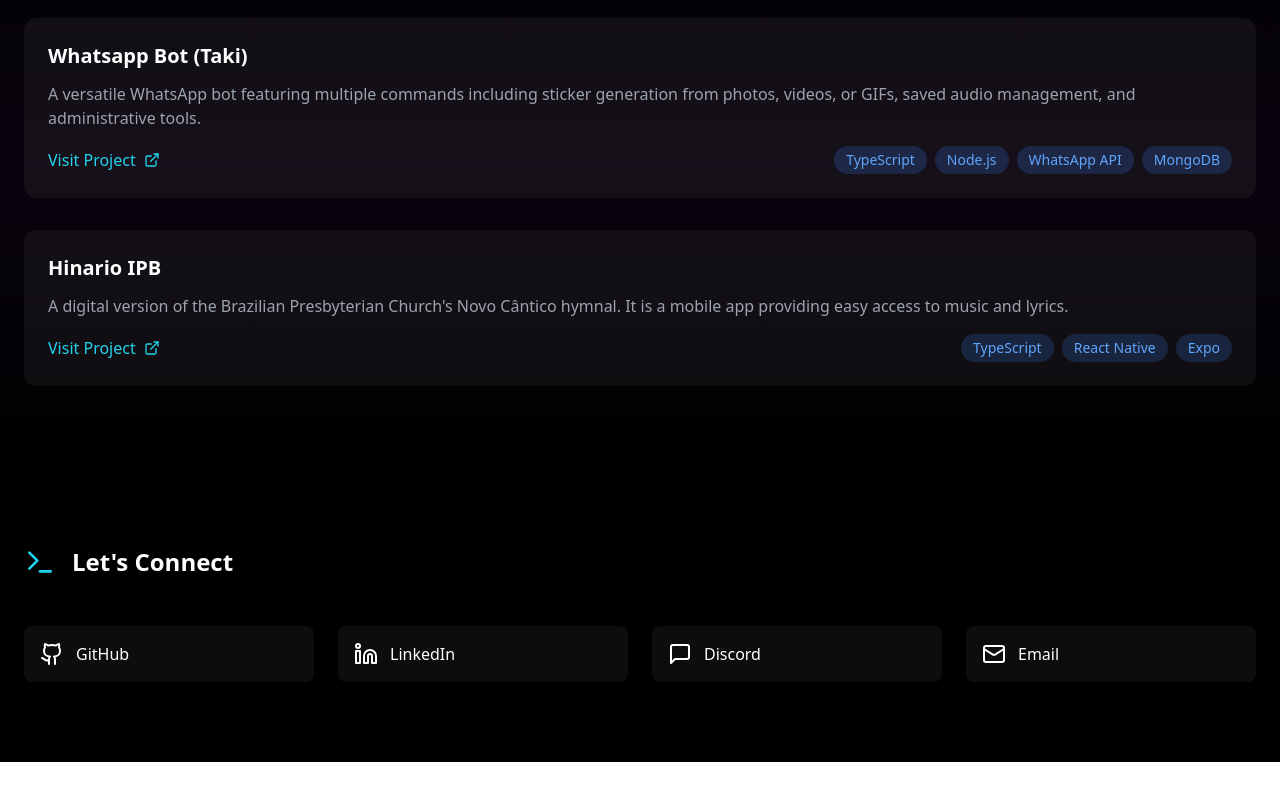
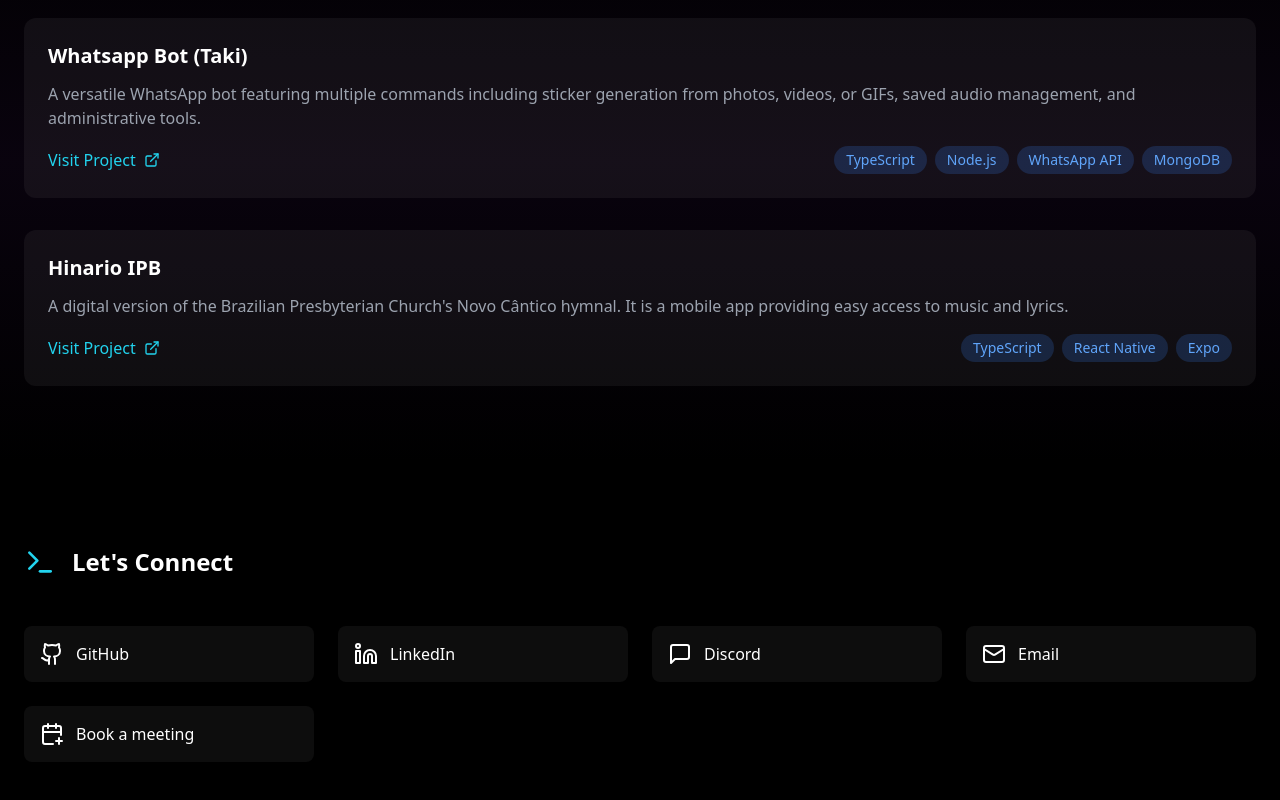
Before and after one commit to fm1randa/filipemiranda.dev, a React (Vite) app: page / in a window 1280 px wide. Shown: the part 1276-2076 px from the top of the page. Before the commit the page ends 2038 px from the top, so only its background shows below. Built offline with nearby package versions, Linux system fonts and the light colour scheme.

Commit message:
feat: add booking link and translation for meeting scheduling in App component

```diff
--- a/src/App.tsx
+++ b/src/App.tsx
@@ -9,6 +9,7 @@ import {
   Code2,
   Terminal,
   Blocks,
+  CalendarPlus,
 } from 'lucide-react';
 import { LanguageSwitch } from './components/LanguageSwitch';
 
@@ -192,6 +193,15 @@ function App() {
               <Mail className="w-6 h-6" />
               <span>Email</span>
             </a>
+            <a
+              href="https://tidycal.com/filipemiranda"
+              target="_blank"
+              rel="noopener noreferrer"
+              className="flex items-center gap-3 p-4 bg-white/5 rounded-lg hover:bg-white/10 transition-all duration-300"
+            >
+              <CalendarPlus className="w-6 h-6" />
+              <span>{t('bookMeeting')}</span>
+            </a>
           </div>
         </div>
       </section>
--- a/src/i18n/index.ts
+++ b/src/i18n/index.ts
@@ -20,6 +20,7 @@ i18n
           whatsappBotDescription:
             'A versatile WhatsApp bot featuring multiple commands including sticker generation from photos, videos, or GIFs, saved audio management, and administrative tools.',
           visitProject: 'Visit Project',
+          bookMeeting: 'Book a meeting',
           connectTitle: "Let's Connect",
         },
       },
@@ -36,6 +37,7 @@ i18n
           whatsappBotDescription:
             'Um bot versátil para WhatsApp com múltiplos comandos incluindo geração de figurinhas a partir de fotos, vídeos ou GIFs, gerenciamento de áudios salvos e ferramentas administrativas.',
           visitProject: 'Visitar Projeto',
+          bookMeeting: 'Agendar reunião',
           connectTitle: 'Vamos Conectar',
         },
       },
```
